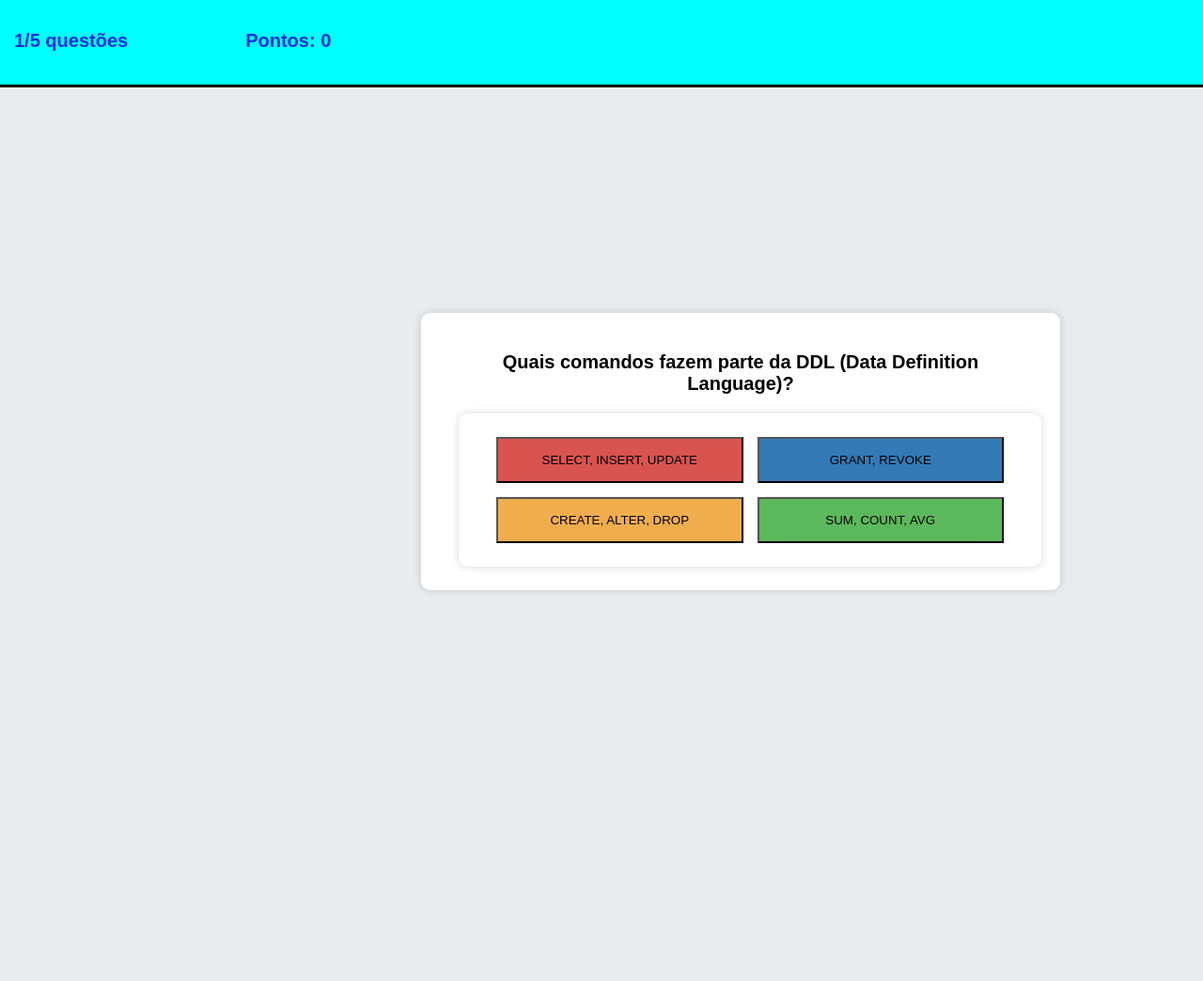
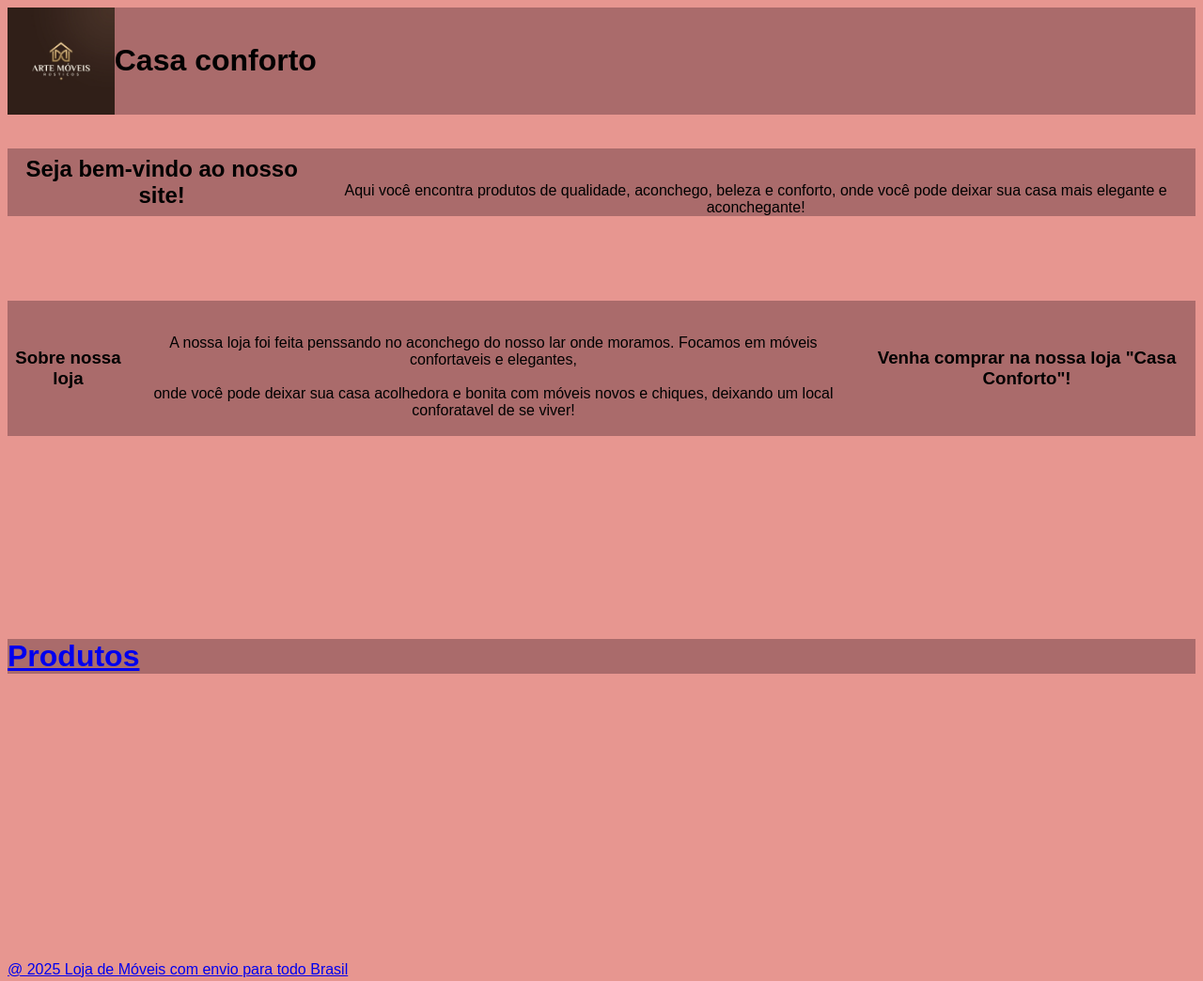
Before and after one commit to mahclarinha015/HTML, a plain HTML site: page index.html in a window 1280 px wide. Shown: the whole page at 94% size. Before the commit the page ends 800 px from the top, so only its background shows below. Drawn offline with Linux system fonts and the light colour scheme.

Commit message:
Add files via upload

```diff
--- a/index.html
+++ b/index.html
@@ -1,30 +1,85 @@
 <!DOCTYPE html>
-<html lang="pt">
+<html lang="en">
 <head>
     <meta charset="UTF-8">
     <meta name="viewport" content="width=device-width, initial-scale=1.0">
-    <title>Quiz</title>
-<link rel="stylesheet" href="style.css">
+    <title>Loja de Móveis</title>
+   <link rel="stylesheet" href="style.css">
 </head>
 <body>
+    <a href="Produtos"></a>
+    <header>
+        <img src="logo moveis.jpg" alt="logo" width="9%">
+        <h1>
+            <nav>
+        Casa conforto
+        </nav>
+        </h1>
 
-    <header class="abeca">
-        <h2>1/5 questões</h2>
-        <h2>Pontos: 0</h2>
     </header>
+<br>
+<br>
+    <main>
+       <h2> Seja bem-vindo ao nosso site!</h2><br>
+         <br>Aqui você encontra produtos de qualidade, aconchego, beleza e conforto, onde você pode deixar sua casa mais elegante e aconchegante!<br>
 
-    <div class="quiz">
-    <h2>Quais comandos fazem parte da DDL (Data Definition Language)?</h2>
+    </main>
+ <br>
+<br>
+<br>
+<br>
+<br>
 
-    <div class="opitions">
-    <button class="red">SELECT, INSERT, UPDATE </button>
+    <main>
+        <h3>Sobre nossa loja</h3><br>
+       <br> A nossa loja foi feita penssando no aconchego do nosso lar onde moramos. Focamos em móveis confortaveis e elegantes, <br>
+        <br>onde você pode deixar sua casa acolhedora e bonita com móveis novos e chiques, deixando um local conforatavel de se viver!  <br>
+        <br><h3>Venha comprar na nossa loja "Casa Conforto"!</h3><br>
 
-   <button class="blue">GRANT, REVOKE</button>
+    </main>
+<br>
+<br>
+<br>
+<br>
+<br>
+<br>
+<br>
+<br>
+<br>
+<br>
+<br>
+<br>
 
-   <button class="yellow"> CREATE, ALTER, DROP </button>
+    <a Produtos href="index2.html" a>
+    <header>
+        <h1> Produtos </h1>
+    </header>
+<br>
+<br>
+<br>
+<br>
+<br>
+<br>
+<br>
+<br>
+<br>
+<br>
+<br>
+<br>
+<br>
+<br>
+<br>
+<br>
+<br>
 
-   <button class= "green">SUM, COUNT, AVG</button>
-    </div>
-    </div>
+    <footer>  @ 2025 Loja de Móveis com envio para todo Brasil </footer>
+
+
+
+
+
+
+
+
 </body>
 </html>
--- /dev/null
+++ b/style.css
@@ -0,0 +1,49 @@
+body{
+    background-color: rgb(231, 150, 144);
+    font-family: Arial, Helvetica, sans-serif;
+
+}
+
+header{
+    background-color: rgb(170, 107, 107);
+    margin: 0%;
+    display: flex;
+    align-items: center;
+    text-align: center;
+
+}
+ main{
+     background-color: rgb(170, 107, 107);
+    margin: 0%;
+    display: flex;
+    align-items: center;
+    text-align: center;
+
+
+ }
+ h1{
+     background-color: rgb(170, 107, 107);
+    margin: 0%;
+    display: flex;
+    align-items: center;
+    text-align: center;
+
+
+ }
+ h2{
+     background-color: rgb(170, 107, 107);
+    margin: 0%;
+    display: flex;
+    align-items: center;
+    text-align: center;
+
+ }
+
+ h3{
+     background-color: rgb(170, 107, 107);
+    margin: 0%;
+    display: flex;
+    align-items: center;
+    text-align: center;
+
+ }
```
Also changed, not shown: index2.html (added, +59 -0 lines), index3.html (added, +49 -0 lines), cadeira.webp (added), cadeira2.webp (added), logo moveis.jpg (added), mesa de jantar2.jpg (added), sofa.jpg (added), sofa.webp (added).
